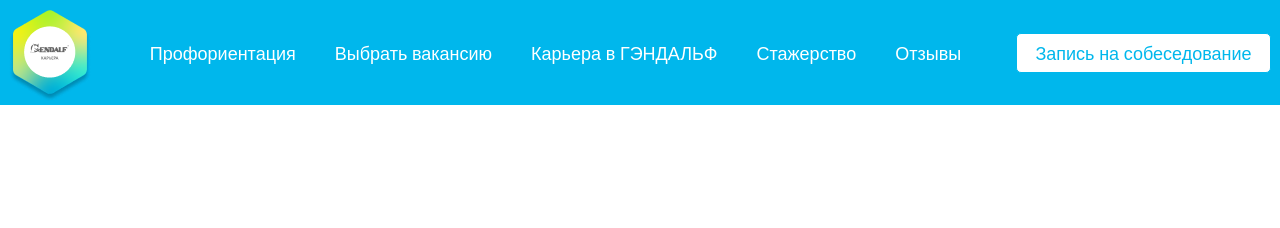
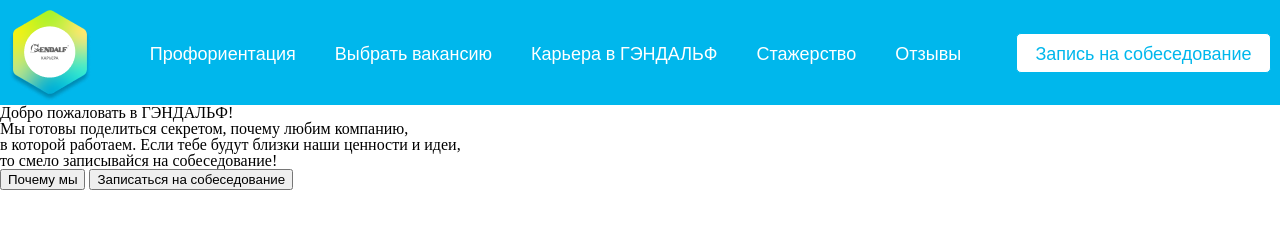
Before and after one commit to ArginP/gendalf-test, a plain HTML site: page index.html in a window 1280 px wide. Drawn offline with nearby package versions, Linux system fonts and the light colour scheme.

Commit message:
add main__hello markup

```diff
--- a/index.html
+++ b/index.html
@@ -30,5 +30,32 @@
     </div>
 </header>
 
+<main>
+    <div class="main__container">
+        <section class="main__hello-section">
+            <div class="main__hello-section__container">
+                <div class="main__hello-section__title">
+                    <h1>Добро пожаловать в ГЭНДАЛЬФ!</h1>
+                </div>
+                <div class="main__hello-section__text">
+                    <p>
+                        Мы готовы поделиться секретом, почему любим компанию,<br>
+                        в которой работаем. Если тебе будут близки наши ценности и идеи,<br>
+                        то смело записывайся на собеседование!
+                    </p>
+                </div>
+                <div class="main__hello-section__button-group">
+                    <button type="button" class="main__hello-section__button-group__button--primary">
+                        Почему мы
+                    </button>
+                    <button type="button" class="main__hello-section__button-group__button--secondary">
+                        Записаться на собеседование
+                    </button>
+                </div>
+            </div>
+        </section>
+    </div>
+</main>
+
 </body>
 </html>
```
